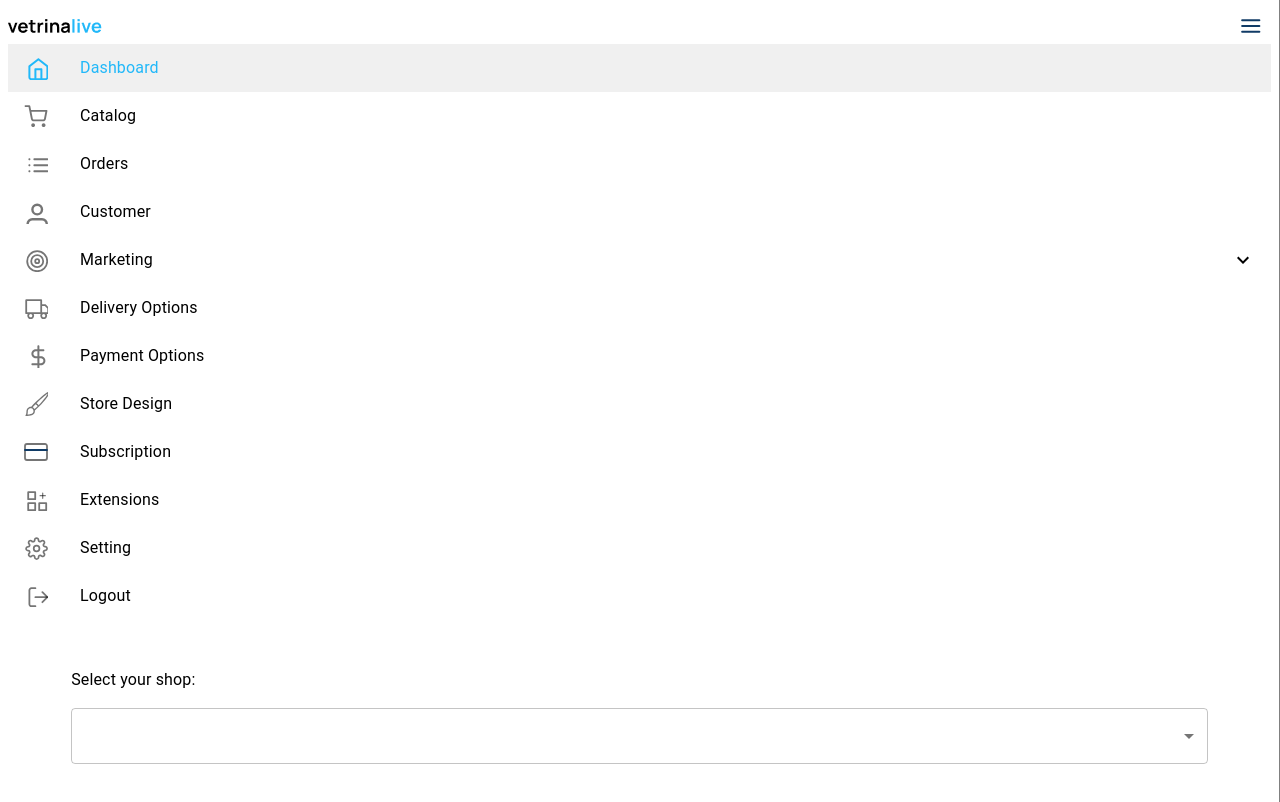
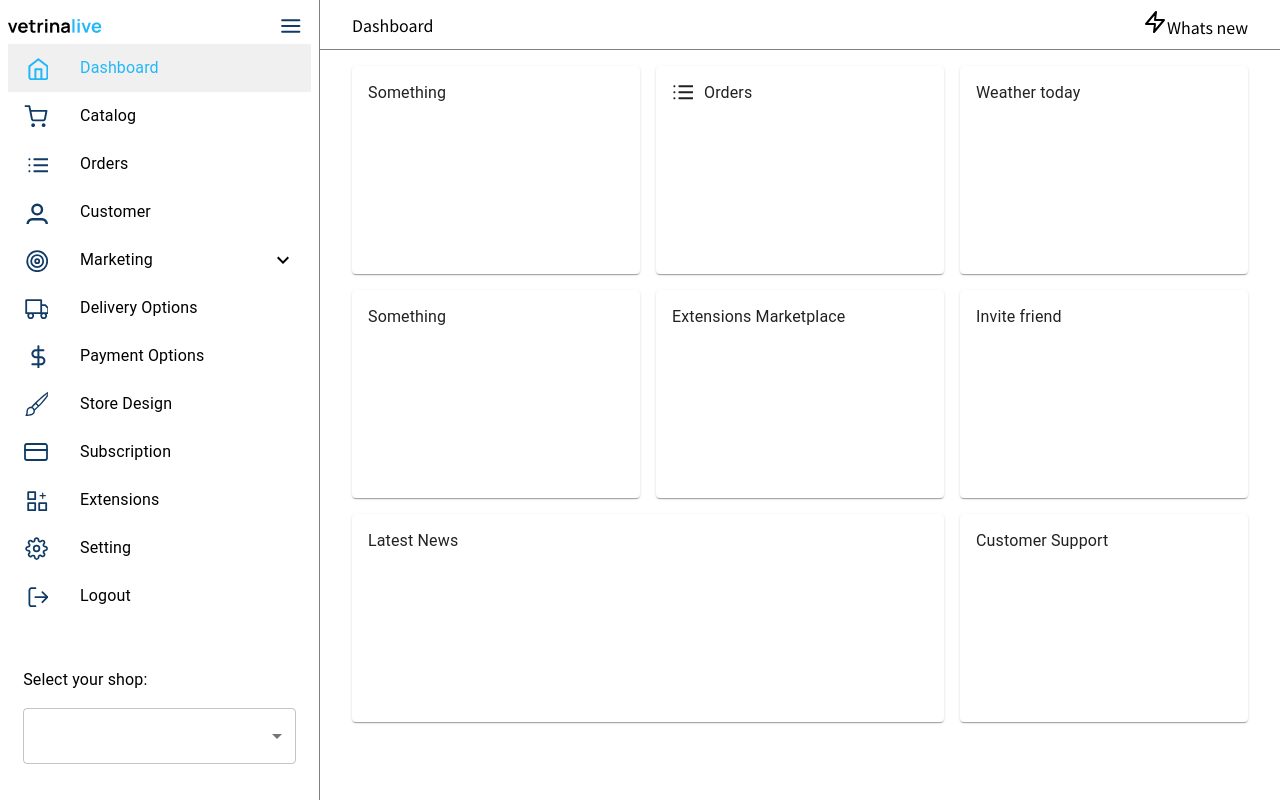
Before and after one commit to andriusdulevicius/ld-assigment, a React (Create React App) app: page / in a window 1280 px wide. Shown: the top 802 px of the page. Built offline with nearby package versions, Linux system fonts and the light colour scheme.

Commit message:
layout, header, cards added for Dashbard page

```diff
--- a/src/App.js
+++ b/src/App.js
@@ -2,8 +2,7 @@ import { BrowserRouter as Router } from 'react-router-dom';
 import { createTheme, ThemeProvider } from '@mui/material/styles';
 import { darkBlue, secondary, lightBlue } from './styles/colors';
 import GlobalProvider from './context';
-
-import Sidebar from './components/Sidebar/Sidebar';
+import Layout from './components/Layout';
 
 const theme = createTheme({
   palette: {
@@ -25,9 +24,7 @@ function App() {
       <Router>
         <ThemeProvider theme={theme}>
           <GlobalProvider>
-            <Sidebar />
-            {/* Header */}
-            {/* Dashboard */}
+            <Layout />
           </GlobalProvider>
         </ThemeProvider>
       </Router>
--- /dev/null
+++ b/src/components/Header.jsx
@@ -0,0 +1,46 @@
+import React from 'react';
+import { Button, Grid } from '@mui/material';
+import { makeStyles } from '@mui/styles';
+import { useGlobalState } from '../context';
+import { BurgerMenu } from '../assets/icons/BurgerMenu';
+import { Zap } from '../assets/icons/Zap';
+
+const useStyles = makeStyles((theme) => ({
+  container: {
+    height: '50px',
+    alignItems: 'center',
+    borderBottom: '1px solid grey',
+  },
+  pageName: {
+    textTransform: 'capitalize',
+  },
+}));
+
+const Header = ({ page }) => {
+  const classes = useStyles();
+  const [state, setState] = useGlobalState();
+  const { menuCollapsed } = state;
+
+  return (
+    <Grid container justifyContent='space-between' height='3rem' px='2rem' className={classes.container}>
+      <Grid item sx={{ display: { xs: 'block', md: 'none' } }}>
+        <Button
+          onClick={() => setState({ ...state, menuCollapsed: !menuCollapsed })}
+          color='secondary'
+          sx={{ minWidth: 0 }}
+        >
+          <BurgerMenu color='primary' />
+        </Button>
+      </Grid>
+      <Grid item className={classes.pageName}>
+        {page}
+      </Grid>
+      <Grid item>
+        <Zap />
+        Whats new
+      </Grid>
+    </Grid>
+  );
+};
+
+export default Header;
--- /dev/null
+++ b/src/components/Layout.jsx
@@ -0,0 +1,29 @@
+import React from 'react';
+import Sidebar from './Sidebar/Sidebar';
+import Header from './Header';
+import { Grid, Box } from '@mui/material';
+import { Routes, Route, useLocation } from 'react-router-dom';
+import Dashboard from '../pages/Dashboard';
+
+const Layout = () => {
+  const location = useLocation();
+  const path = location.pathname?.split('/');
+  const pathName = path[path.length - 1];
+  const pageName = pathName === '' ? 'Dashboard' : pathName;
+
+  return (
+    <Grid container sx={{ height: '100vh' }}>
+      <Sidebar />
+      <Grid item xs>
+        <Header page={pageName} />
+        <Box px='2rem' py='1rem'>
+          <Routes>
+            <Route path='/' element={<Dashboard />} />
+          </Routes>
+        </Box>
+      </Grid>
+    </Grid>
+  );
+};
+
+export default Layout;
--- /dev/null
+++ b/src/components/Reusables/Card.jsx
@@ -0,0 +1,28 @@
+import React from 'react';
+import { Paper, Box, Link, Typography } from '@mui/material';
+import { ExternalLink } from '../../assets/icons/ExternalLink';
+
+const Card = ({ children, title, link, icon }) => {
+  return (
+    <Paper rounded='true' sx={{ minHeight: '13rem', width: '100%' }}>
+      <Box display='flex' sx={{ p: '0.8rem' }} justifyContent='space-between'>
+        <Box display='flex' gap='0.5rem'>
+          {icon}
+          <Typography variant='subtitle1' pl='0.2rem'>
+            {title}
+          </Typography>
+        </Box>
+        {link && (
+          <Typography variant='subtitle1' component='span'>
+            <Link to={link} style={{ cursor: 'pointer' }}>
+              Visit our blog <ExternalLink />
+            </Link>
+          </Typography>
+        )}
+      </Box>
+      {children}
+    </Paper>
+  );
+};
+
+export default Card;
--- /dev/null
+++ b/src/pages/Dashboard.jsx
@@ -0,0 +1,43 @@
+import React from 'react';
+import { Grid } from '@mui/material';
+import Card from '../components/Reusables/Card';
+import WbSunnyOutlinedIcon from '@mui/icons-material/WbSunnyOutlined';
+import ArticleOutlinedIcon from '@mui/icons-material/ArticleOutlined';
+import AccessibilityNewIcon from '@mui/icons-material/AccessibilityNew';
+import { Orders } from '../assets/icons';
+
+const Dashboard = () => {
+  return (
+    <Grid container justifyContent={'space-between'} spacing={2}>
+      <Grid item xs={12} sm={8}>
+        <Grid container spacing={2}>
+          <Grid item xs={6}>
+            <Card title='Something'></Card>
+          </Grid>
+          <Grid item xs={6}>
+            <Card title='Orders' icon={<Orders />} />
+          </Grid>
+          <Grid item xs={6}>
+            <Card title='Something' />
+          </Grid>
+          <Grid item xs={6}>
+            <Card title='Extensions Marketplace' />
+          </Grid>
+          <Grid item xs={12}>
+            <Card title='Latest News'></Card>
+          </Grid>
+        </Grid>
+      </Grid>
+      {/* Side Content */}
+      <Grid item xs={12} sm={4}>
+        <Grid container gap={2}>
+          <Card title='Weather today'></Card>
+          <Card title='Invite friend' />
+          <Card title='Customer Support' />
+        </Grid>
+      </Grid>
+    </Grid>
+  );
+};
+
+export default Dashboard;
```
